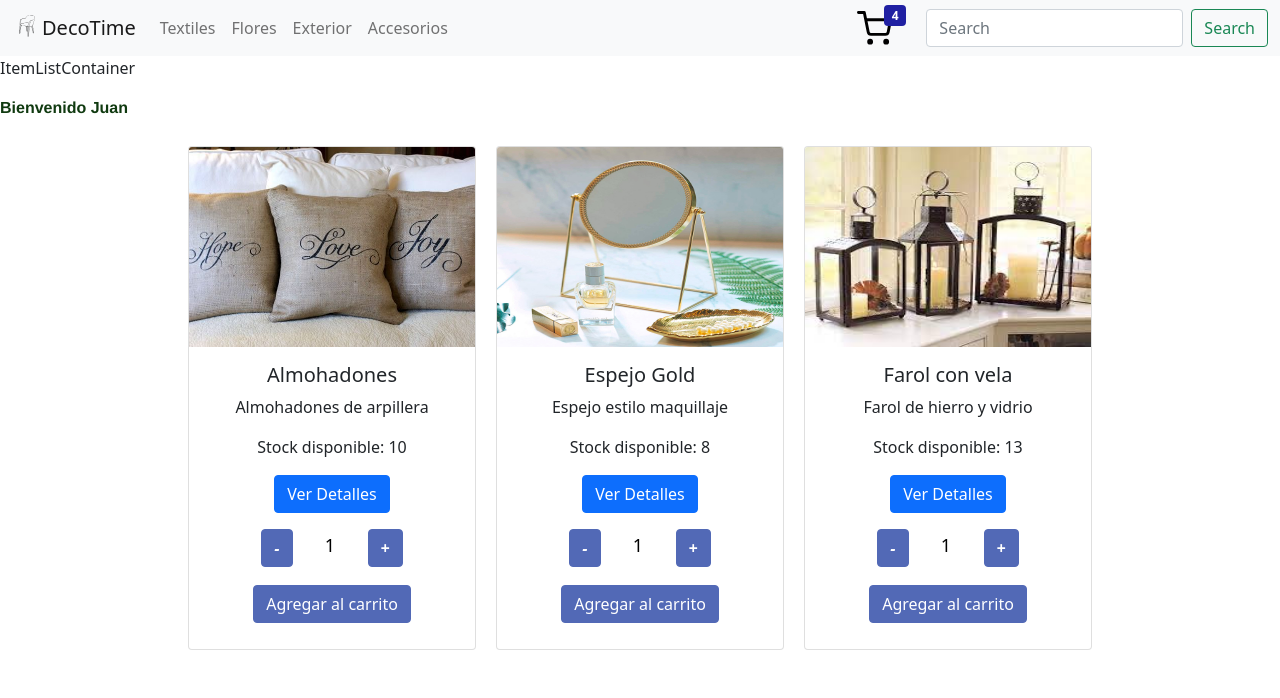
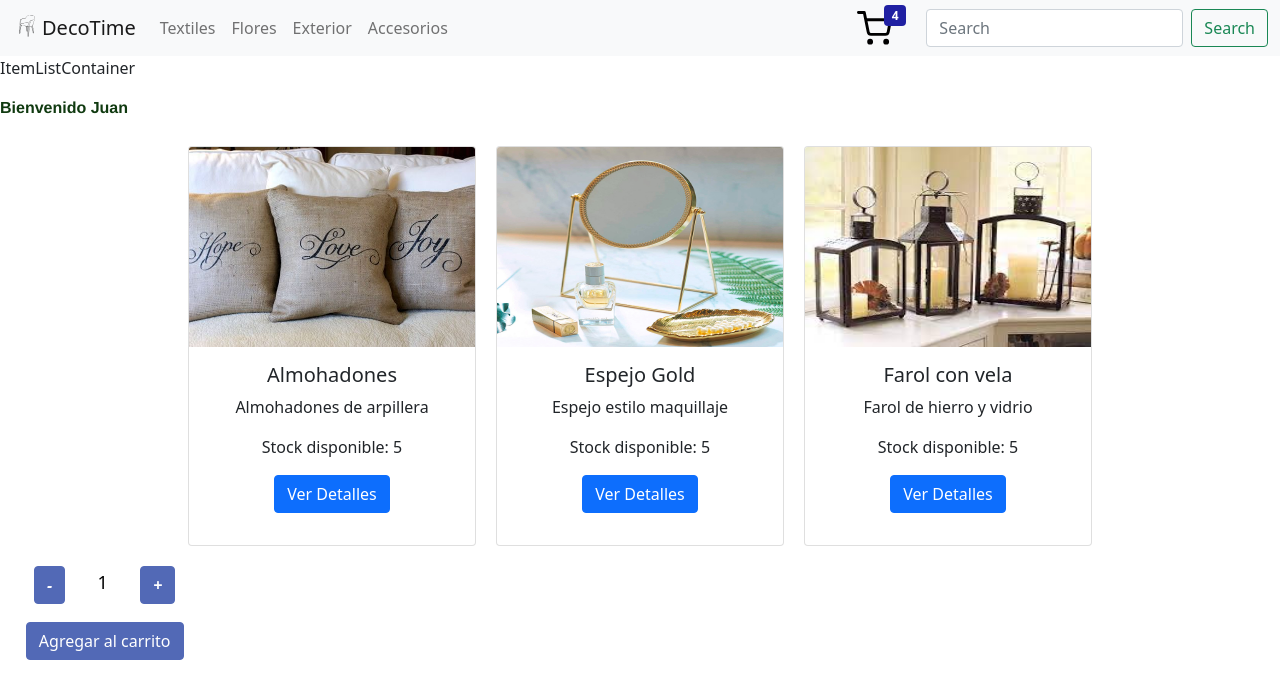
Before and after one commit to MatiasGit14/deco-time, a React (Create React App) app: page / in a window 1280 px wide. Shown: the top 698 px of the page. Built offline with nearby package versions, Linux system fonts and the light colour scheme.

Commit message:
Rehaciendo contador

```diff
--- a/src/components/Item.js
+++ b/src/components/Item.js
@@ -1,4 +1,3 @@
-import ItemCount from "./ItemCount";
 const Item = (props) => {
 	return (
 		<div className='card'>
@@ -21,7 +20,6 @@ const Item = (props) => {
 				<div className='collapse' id='collapseExample'>
 					<div className='card card-body'>{props.details}</div>
 				</div>
-				<ItemCount stock={props.stock} initial='1' />
 			</div>
 		</div>
 	);
--- a/src/components/ItemCount.js
+++ b/src/components/ItemCount.js
@@ -1,4 +1,4 @@
-import { useState } from "react";
+import { useState, useEffect } from "react";
 
 const ItemCount = (props) => {
 	const [quantity, setQuantity] = useState(1);
@@ -7,17 +7,13 @@ const ItemCount = (props) => {
 		quantity < props.stock
 			? setQuantity(quantity + 1)
 			: alert("No hay suficiente Stock");
-
-		console.log(quantity);
 	};
 	const decrement = () => {
 		quantity > props.initial
 			? setQuantity(quantity - 1)
-			: alert("No puede agregar menos de 1 articulo");
+			: alert("No puede agregar al carrito menos de 1 articulo");
 	};
-	const onAdd = () => {
-		alert("Se agregaron al carrito " + quantity + " unidades");
-	};
+
 	return (
 		<>
 			{
@@ -40,7 +36,7 @@ const ItemCount = (props) => {
 					<button
 						className='btn btn-primary btn-addCart'
 						type='submit'
-						onClick={onAdd}>
+						onClick={props.onAdd(quantity)}>
 						Agregar al carrito
 					</button>
 				</div>
--- a/src/components/ItemList.js
+++ b/src/components/ItemList.js
@@ -1,67 +1,16 @@
-import { useState, useEffect } from "react";
-import images from "../assets/img/Images";
 import Item from "./Item";
 
-const productsList = [
-	{
-		id: 1,
-		title: "Almohadones",
-		description: "Almohadones de arpillera",
-		price: 1500,
-		pictureUrl: images.almohadon,
-		stock: 10,
-		details:
-			"Almohadones de arpillera con inscripciones, se pueden utilizar tanto en el interior como en el exterior",
-	},
-	{
-		id: 2,
-		title: "Espejo Gold",
-		description: "Espejo estilo maquillaje",
-		price: 2700,
-		pictureUrl: images.espejo,
-		stock: 8,
-		details: "Espejo chico para maquillaje o decorativo bañado en oro",
-	},
-	{
-		id: 3,
-		title: "Farol con vela",
-		description: "Farol de hierro y vidrio",
-		price: 190,
-		pictureUrl: images.farol,
-		stock: 13,
-		details:
-			"Farol tanto para interiores o exteriores de hierro forjado y tapas de vidrio. Incluye vela para interior del farol",
-	},
-];
-const customFetch = (time, data) => {
-	return new Promise((resolve, reject) => {
-		setTimeout(() => {
-			data != null ? resolve(data) : reject("Hubo un problema...");
-		}, time);
-	});
-};
-const ItemList = () => {
-	const [products, setProducts] = useState([]);
-
-	const getProducts = () => {
-		customFetch(2000, productsList)
-			.then((prod) => setProducts(prod))
-			.catch((err) => console.log(err));
-	};
-
-	useEffect(() => {
-		getProducts();
-	}, [products]);
+const ItemList = (props) => {
 	return (
 		<div className='cardContainer'>
-			{productsList.map((prod) => (
+			{props.products.map((prod) => (
 				<Item
 					key={prod.id}
 					title={prod.title}
 					description={prod.description}
 					price={prod.price}
 					picture={prod.pictureUrl}
-					stock={prod.stock}
+					stock={5}
 					details={prod.details}
 				/>
 			))}
--- a/src/components/ItemListContainer.js
+++ b/src/components/ItemListContainer.js
@@ -1,11 +1,31 @@
+import { useState, useEffect } from "react";
 import ItemList from "./ItemList";
+import ItemCount from "./ItemCount";
+import customFetch from "../utils/customFetch";
+import productsList from "../utils/products";
 
 const ItemListContainer = (props) => {
+	const [products, setProducts] = useState([]);
+
+	const getProducts = () => {
+		customFetch(2000, productsList)
+			.then((prod) => setProducts(prod))
+			.catch((err) => console.log(err));
+	};
+
+	useEffect(() => {
+		getProducts();
+	}, [products]);
+
+	const onAdd = (quantity) => {
+		alert("Se agregaron al carrito " + quantity + " unidades");
+	};
 	return (
 		<>
 			<p>ItemListContainer</p>
 			<p className='greeting'>{props.greeting}</p>
-			<ItemList />
+			<ItemList products={products} />
+			<ItemCount stock={5} initial={1} onAdd={onAdd} />
 		</>
 	);
 };
--- /dev/null
+++ b/src/utils/customFetch.js
@@ -0,0 +1,9 @@
+const customFetch = (time, data) => {
+	return new Promise((resolve, reject) => {
+		setTimeout(() => {
+			data != null ? resolve(data) : reject("Hubo un problema...");
+		}, time);
+	});
+};
+
+export default customFetch;
--- /dev/null
+++ b/src/utils/products.js
@@ -0,0 +1,35 @@
+import images from "../assets/img/Images";
+
+const productsList = [
+	{
+		id: 1,
+		title: "Almohadones",
+		description: "Almohadones de arpillera",
+		price: 1500,
+		pictureUrl: images.almohadon,
+		stock: 10,
+		details:
+			"Almohadones de arpillera con inscripciones, se pueden utilizar tanto en el interior como en el exterior",
+	},
+	{
+		id: 2,
+		title: "Espejo Gold",
+		description: "Espejo estilo maquillaje",
+		price: 2700,
+		pictureUrl: images.espejo,
+		stock: 8,
+		details: "Espejo chico para maquillaje o decorativo bañado en oro",
+	},
+	{
+		id: 3,
+		title: "Farol con vela",
+		description: "Farol de hierro y vidrio",
+		price: 190,
+		pictureUrl: images.farol,
+		stock: 13,
+		details:
+			"Farol tanto para interiores o exteriores de hierro forjado y tapas de vidrio. Incluye vela para interior del farol",
+	},
+];
+
+export default productsList;
```
